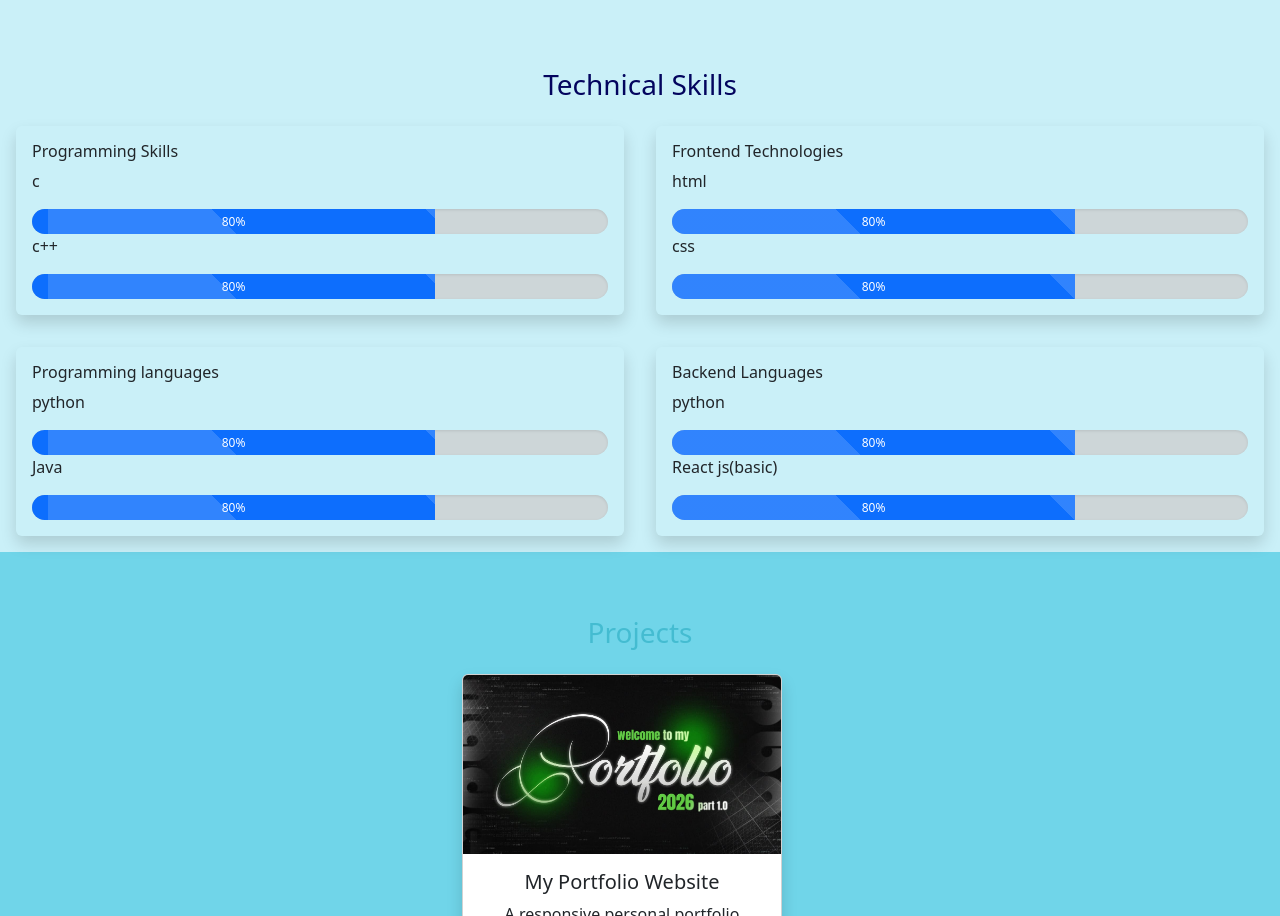
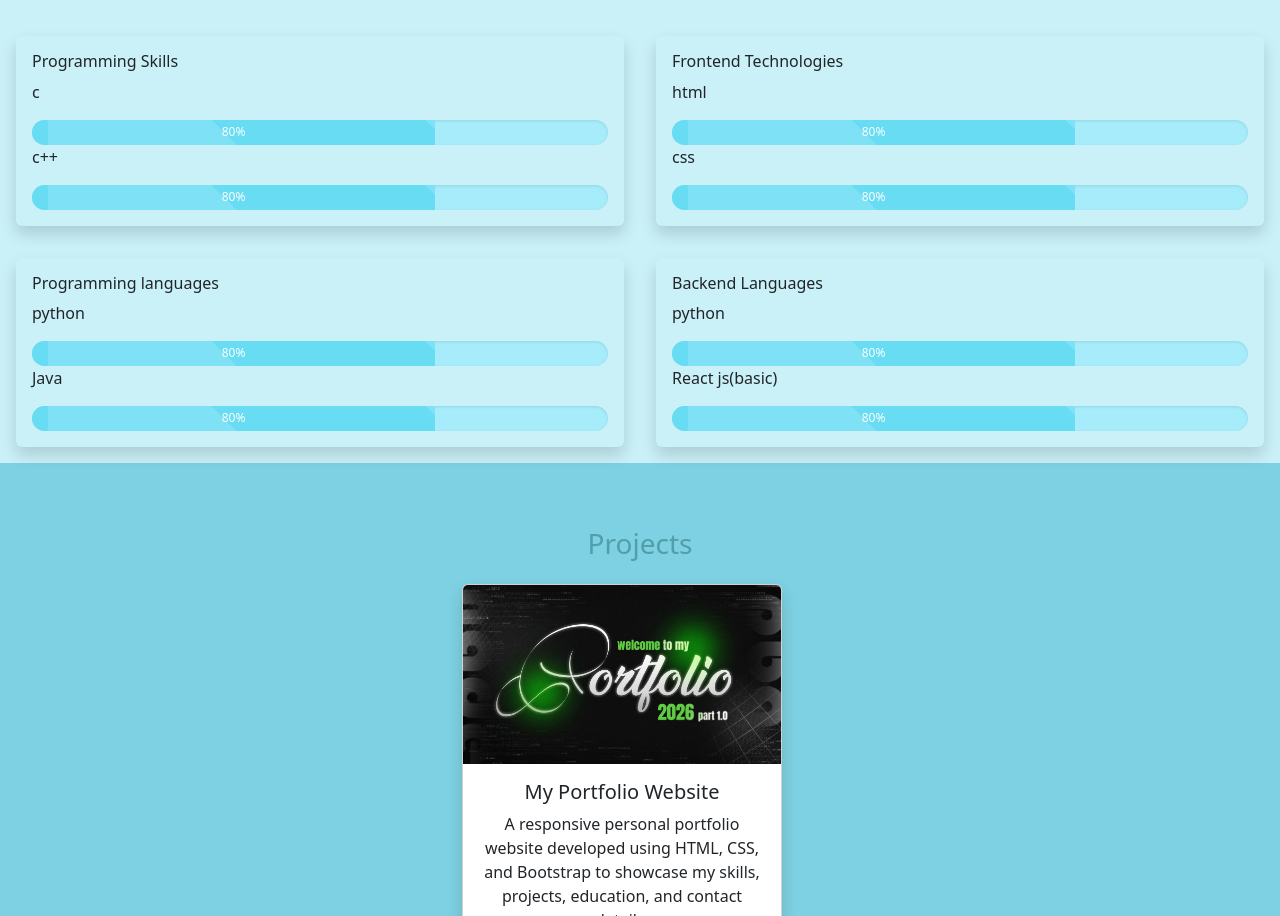
Before and after one commit to gladiesiwin/portfolio, a plain HTML site: page index.html in a window 1280 px wide. Shown: the part 840-1756 px from the top of the page. Drawn offline with nearby package versions, Linux system fonts and the light colour scheme.

Commit message:
Add files via upload

```diff
--- a/index.html
+++ b/index.html
@@ -13,7 +13,7 @@
 
     <style>
         body {
-            background-color: #6fdbe9;
+            background-color: #b6f2ff;
         }
 
         .social-icons a {
@@ -27,14 +27,14 @@
         .progress {
             height: 25px;
             border-radius: 20px;
-            background-color: #cdd6d8;
-            box-shadow: inset 0 1px 3px rgba(0,0,0,0.1);
+            background-color: #a6ecfb;
+            box-shadow: inset 0 1px 3px rgba(0, 0, 0, 0.1);
         }
         .progress-bar-striped{
             background-size: 200% 200% !important;
         }
         .progress-bar{
-            background-color: #0dc6fd(--bs-progress-bar-bg);
+            background-color: #67dcf3;
         }
     </style>
 </head>
@@ -67,7 +67,7 @@
             </div>
         </div>
     </nav>
-    <div class="row" style="background-color: #caf0f8">
+    <div class="row" style="background-color: #8edeee"></div>
         <div class="col text-center border-dark shadow rounded p-5 m-5" style="background-color: #90e0ef;">
             <h1 class="display-4 fw-bold">Gladis Ivin</h1>
             <h3 class="text-secondary mb-4">
@@ -107,8 +107,8 @@
     </div>
     <div class="container-fluid" style="background-color: #caf0f8;">
         <div class="row">
-            <h3 class="text-center pt-5" style="color: #03045e;">Technical Skills</h3>
-            <div class="col border-secondary shadow rounded p-3 m-3">
+
+             <div class="col border-secondary shadow rounded p-3 m-3">
                 <h6>Programming Skills</h6>
                 <p>
                     c
@@ -132,14 +132,14 @@
                     html
                 </p>
                 <div class="progress">
-                    <div class="progress-bar progress-bar-striped progress-bar-animated-alt" role="progressbar"
+                    <div class="progress-bar progress-bar-striped progress-bar-animated" role="progressbar"
                         style="width: 70%;">80%</div>
                 </div>
                 <p>
                     css
                 </p>
                 <div class="progress">
-                    <div class="progress-bar progress-bar-striped progress-bar-animated-alt" role="progressbar"
+                    <div class="progress-bar progress-bar-striped progress-bar-animated" role="progressbar"
                         style="width: 70%;">80%</div>
                 </div>
             </div>
@@ -169,21 +169,21 @@
                     python
                 </p>
                 <div class="progress">
-                    <div class="progress-bar progress-bar-striped progress-bar-animated-alt" role="progressbar"
+                    <div class="progress-bar progress-bar-striped progress-bar-animated" role="progressbar"
                         style="width: 70%;">80%</div>
                 </div>
             <p>
                 React js(basic)
             </p>
             <div class="progress">
-                <div class="progress-bar progress-bar-striped progress-bar-animated-alt" role="progressbar"
+                <div class="progress-bar progress-bar-striped progress-bar-animated" role="progressbar"
                     style="width: 70%;">80%</div>
             </div>
         </div>
     </div>
     </div>
-    <div class="container-fluid p-5" style="background-color: #70d5e9;">
-        <h3 class="text-center p-3" style="color:#44bcd1;">Projects</h3>
+    <div class="container-fluid p-5" style="background-color: #7dd1e2;">
+        <h3 class="text-center p-3" style="color:#529eaa;">Projects</h3>
 
         <div class="container">
             <div class="row justify-content-center text-center">
```
